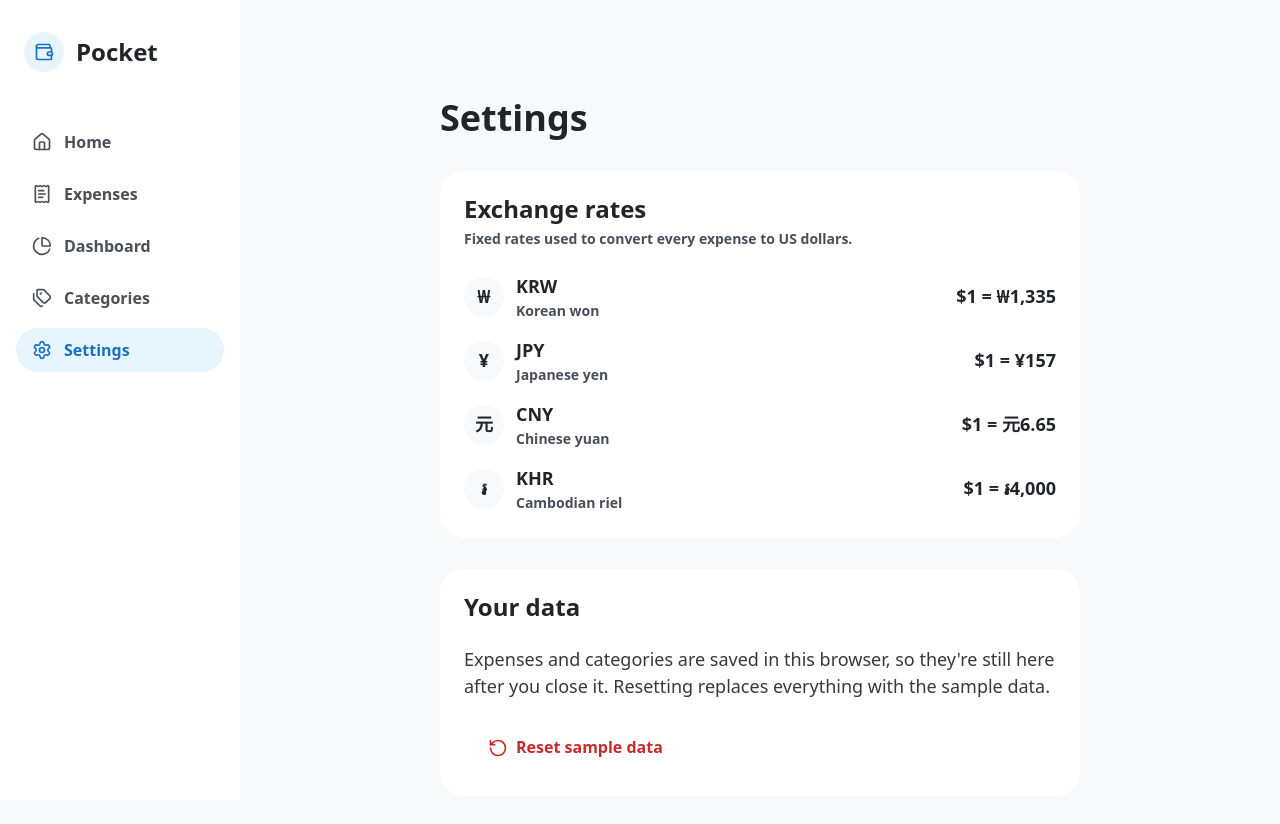
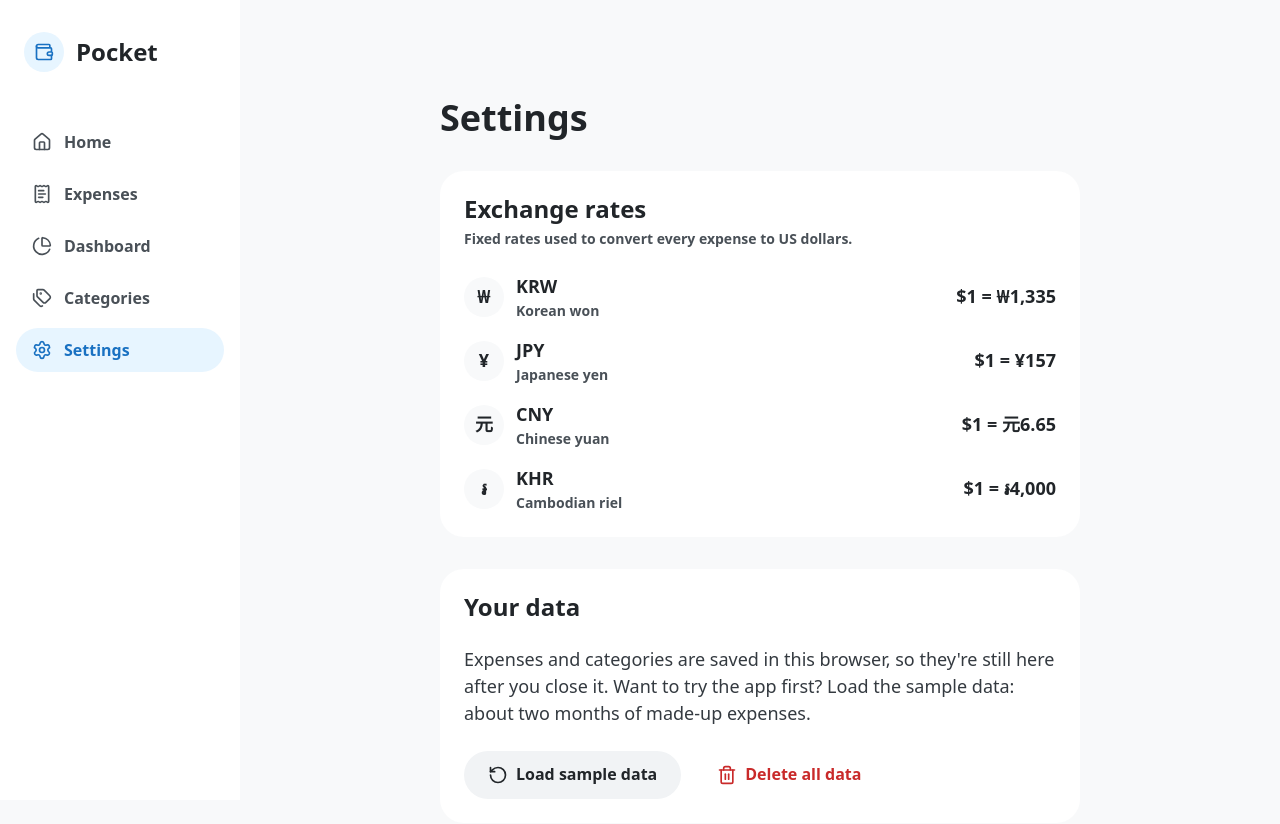
Before and after one commit to sothboomboom/pocket-finance-tracker, a React (Vite) app: page /settings in a window 1280 px wide. Shown: the top 824 px of the page. Built offline with nearby package versions, Linux system fonts and the light colour scheme.

Commit message:
Start empty and load the sample data from Settings

```diff
--- a/src/context/DataProvider.jsx
+++ b/src/context/DataProvider.jsx
@@ -1,7 +1,7 @@
-import { useCallback, useMemo, useState } from 'react';
+import { useMemo, useState } from 'react';
 import { DataContext } from './DataContext.js';
 import * as store from '../store/categories.js';
-import { resetSampleData as resetStore } from '../store/db.js';
+import { resetSampleData as resetStore, clearAllData as clearStore } from '../store/db.js';
 
 /**
  * Shares data across pages:
@@ -11,47 +11,42 @@ import { resetSampleData as resetStore } from '../store/db.js';
  */
 export default function DataProvider({ children }) {
   const [version, setVersion] = useState(0);
-  const notifyChange = useCallback(() => setVersion((v) => v + 1), []);
+  function notifyChange() {
+    setVersion((v) => v + 1);
+  }
 
   // Depends on `version` because the expense count of each category changes too.
   const categories = useMemo(() => store.listCategories(), [version]);
 
-  const createCategory = useCallback(
-    (values) => {
+  function createCategory(values) {
     const category = store.createCategory(values);
     notifyChange();
     return category;
-    },
-    [notifyChange],
-  );
+  }
 
-  const updateCategory = useCallback(
-    (id, values) => {
+  function updateCategory(id, values) {
     const category = store.updateCategory(id, values);
     notifyChange();
     return category;
-    },
-    [notifyChange],
-  );
+  }
 
-  const deleteCategory = useCallback(
-    (id) => {
+  function deleteCategory(id) {
     const result = store.deleteCategory(id);
     notifyChange();
     return result;
-    },
-    [notifyChange],
-  );
+  }
 
-  const resetSampleData = useCallback(() => {
+  function resetSampleData() {
     resetStore();
     notifyChange();
-  }, [notifyChange]);
+  }
 
-  const value = useMemo(
-    () => ({ version, notifyChange, categories, createCategory, updateCategory, deleteCategory, resetSampleData }),
-    [version, notifyChange, categories, createCategory, updateCategory, deleteCategory, resetSampleData],
-  );
+  function clearAllData() {
+    clearStore();
+    notifyChange();
+  }
+
+  const value = { version, notifyChange, categories, createCategory, updateCategory, deleteCategory, resetSampleData, clearAllData };
 
   return <DataContext.Provider value={value}>{children}</DataContext.Provider>;
 }
--- a/src/features/Settings.jsx
+++ b/src/features/Settings.jsx
@@ -1,4 +1,4 @@
-import { RotateCcw } from 'lucide-react';
+import { RotateCcw, Trash2 } from 'lucide-react';
 import { Card } from '../components/UI.jsx';
 import { Button } from '../components/Button.jsx';
 import { ConfirmSheet } from '../components/Sheet.jsx';
@@ -10,7 +10,7 @@ import { useSheet } from '../hooks/useSheet.js';
 import { formatMoney } from '../utils/money.js';
 import styles from './Settings.module.css';
 
-// The cards on the Settings page
+// The cards on the Settings page.
 
 //////////////////////////////
 // RatesCard
@@ -50,41 +50,63 @@ export function RatesCard() {
 // SampleDataCard
 //////////////////////////////
 
-// Reset everything to the sample data
+// Load the sample data, or delete everything and start empty
 export function SampleDataCard() {
-  const { resetSampleData } = useAppData();
-  const sheet = useSheet();
+  const { resetSampleData, clearAllData } = useAppData();
+  const sampleSheet = useSheet();
+  const deleteSheet = useSheet();
   const { showToast } = useToast();
 
-  function handleReset() {
+  function handleLoadSample() {
     resetSampleData();
-    sheet.closeSheet();
-    showToast({ message: 'Sample data restored' });
+    sampleSheet.closeSheet();
+    showToast({ message: 'Sample data loaded' });
+  }
+
+  function handleDeleteAll() {
+    clearAllData();
+    deleteSheet.closeSheet();
+    showToast({ message: 'All data deleted' });
   }
 
   return (
     <Card title="Your data">
       <p className="text-body">
-        Expenses and categories are saved in this browser, so they're still here after you close it. Resetting
-        replaces everything with the sample data.
+        Expenses and categories are saved in this browser, so they're still here after you close it. Want to try the
+        app first? Load the sample data: about two months of made-up expenses.
       </p>
-      <div>
-        <Button variant="danger" icon={RotateCcw} onClick={sheet.openSheet}>
-          Reset sample data
+      <div className={styles.actions}>
+        <Button variant="secondary" icon={RotateCcw} onClick={sampleSheet.openSheet}>
+          Load sample data
+        </Button>
+        <Button variant="danger" icon={Trash2} onClick={deleteSheet.openSheet}>
+          Delete all data
         </Button>
       </div>
 
       <ConfirmSheet
-        open={sheet.open}
-        session={sheet.session}
-        title="Reset to sample data?"
-        onClose={sheet.closeSheet}
-        onConfirm={handleReset}
-        confirmLabel="Reset data"
+        open={sampleSheet.open}
+        session={sampleSheet.session}
+        title="Load the sample data?"
+        onClose={sampleSheet.closeSheet}
+        onConfirm={handleLoadSample}
+        confirmLabel="Load sample data"
         confirmIcon={RotateCcw}
       >
         <p>All your expenses and categories will be replaced with the sample data. This can't be undone.</p>
       </ConfirmSheet>
+
+      <ConfirmSheet
+        open={deleteSheet.open}
+        session={deleteSheet.session}
+        title="Delete all data?"
+        onClose={deleteSheet.closeSheet}
+        onConfirm={handleDeleteAll}
+        confirmLabel="Delete all data"
+        confirmIcon={Trash2}
+      >
+        <p>All your expenses will be deleted and the categories go back to the default ones. This can't be undone.</p>
+      </ConfirmSheet>
     </Card>
   );
 }
--- a/src/features/Settings.module.css
+++ b/src/features/Settings.module.css
@@ -34,3 +34,13 @@
   display: flex;
   flex-direction: column;
 }
+
+/* //////////////////////////////
+   SampleDataCard
+   ////////////////////////////// */
+
+.actions {
+  display: flex;
+  flex-wrap: wrap;
+  gap: var(--sp-12);
+}
--- a/src/store/db.js
+++ b/src/store/db.js
@@ -1,5 +1,5 @@
 // The data the app saves: categories and expenses, kept in localStorage.
-// The first visit (or Settings → Reset) starts from the sample data below.
+// The first visit starts with the categories and no expenses. Settings can load the sample data below.
 import { format, setHours, startOfToday, subDays } from 'date-fns';
 import { convertToUsd } from '../utils/money.js';
 import { RATES_TO_USD } from './rates.js';
@@ -63,6 +63,12 @@ const SAMPLE_EXPENSES = [
   [58, 16, 'Other', 10, 'USD', 'cash', 'Birthday gift'],
 ];
 
+// The categories only, no expenses: the first visit and "Delete all data".
+function emptyData() {
+  const categories = SAMPLE_CATEGORIES.map((c, i) => ({ id: i + 1, ...c }));
+  return { categories, expenses: [], nextCategoryId: categories.length + 1, nextExpenseId: 1 };
+}
+
 function sampleData() {
   const categories = SAMPLE_CATEGORIES.map((c, i) => ({ id: i + 1, ...c }));
   const expenses = SAMPLE_EXPENSES.map(([daysAgo, hour, categoryName, amount, currency, paymentMethod, note], i) => {
@@ -96,9 +102,9 @@ function load() {
     const saved = JSON.parse(localStorage.getItem(STORAGE_KEY));
     if (Array.isArray(saved?.categories) && Array.isArray(saved?.expenses)) return saved;
   } catch {
-    // Blocked storage or broken JSON: start from the sample data.
+    // Blocked storage or broken JSON: start empty.
   }
-  return sampleData();
+  return emptyData();
 }
 
 /** { categories, expenses, nextCategoryId, nextExpenseId }. Change it, then call save(). */
@@ -117,6 +123,11 @@ export function resetSampleData() {
   save();
 }
 
+export function clearAllData() {
+  Object.assign(db, emptyData());
+  save();
+}
+
 //////////////////////////////
 // Helpers
 //////////////////////////////
```
Also changed, not shown: 1 other file (tests, documents, lock files or other folders). Lines whose indentation alone changed are shown as unchanged.
